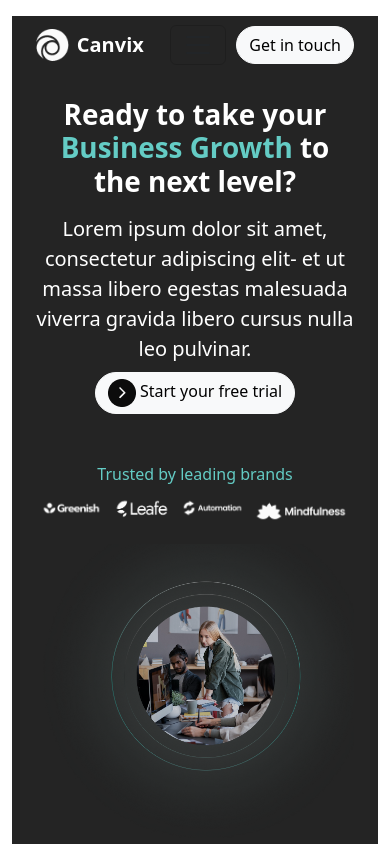
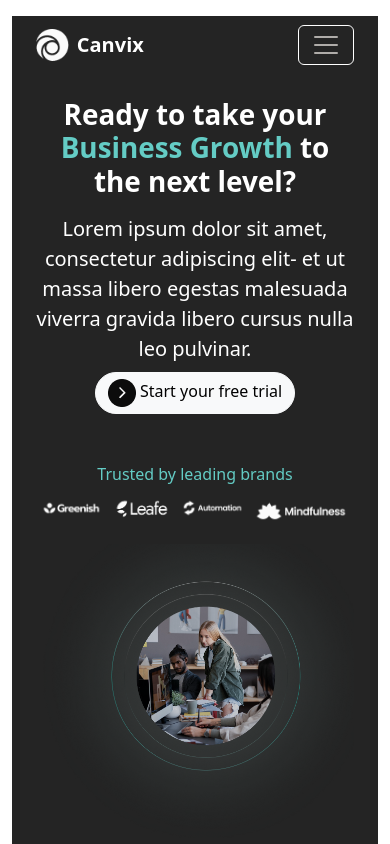
Before and after one commit to sohaimanasir/Figma-templates-UI, a plain HTML site: page Agency-Web_UI/index.html in a window 390 px wide. Shown: the top 844 px of the page. Drawn offline with nearby package versions, Linux system fonts and the light colour scheme.

Commit message:
navbar-icon-fixed

```diff
--- a/Agency-Web_UI/index.html
+++ b/Agency-Web_UI/index.html
@@ -40,9 +40,10 @@
                 </a>
 
                 <!-- Mobile toggle -->
-                <button class="navbar-toggler" type="button" data-bs-toggle="collapse" data-bs-target="#mainNavbar"
-                    aria-controls="mainNavbar" aria-expanded="false" aria-label="Toggle navigation">
-                    <span class="navbar-toggler-icon"></span>
+                <button class="navbar-toggler border-white" type="button" data-bs-toggle="collapse"
+                    data-bs-target="#mainNavbar" aria-controls="mainNavbar" aria-expanded="false"
+                    aria-label="Toggle navigation">
+                    <span class="navbar-toggler-icon nav-icon-bars"></span>
                 </button>
 
 
@@ -59,13 +60,15 @@
                         </li>
 
                     </ul>
+
+                    <div>
+                        <a href="#" class="btn btn-outline-light btn-light ms-lg-2 rounded-5 text-black">
+                            Get in touch
+                        </a>
+                    </div>
                 </div>
 
-                <div>
-                    <a href="#" class="btn btn-outline-light btn-light ms-lg-2 rounded-5 text-black">
-                        Get in touch
-                    </a>
-                </div>
+
 
 
             </div>
@@ -261,7 +264,7 @@
                 </div>
 
                 <div class="col-12 col-md-3">
-                     <div class="border rounded-3 p-3 h-100 service-card">
+                    <div class="border rounded-3 p-3 h-100 service-card">
                         <img src="assets/envelope.png" alt="">
                         <p class="fw-semibold mt-3">IT Consulting</p>
                         <p>Providing advisory and implementation services to optimize your IT strategy.</p>
--- a/Agency-Web_UI/style.css
+++ b/Agency-Web_UI/style.css
@@ -15,6 +15,10 @@
 .nav-bg-color{
     background-color: var(--bg-color) !important;
     color: var(--white-color) !important;
+}
+
+.nav-icon-bars{
+    filter: invert(1);
 }
 
 .hero-section{
```
